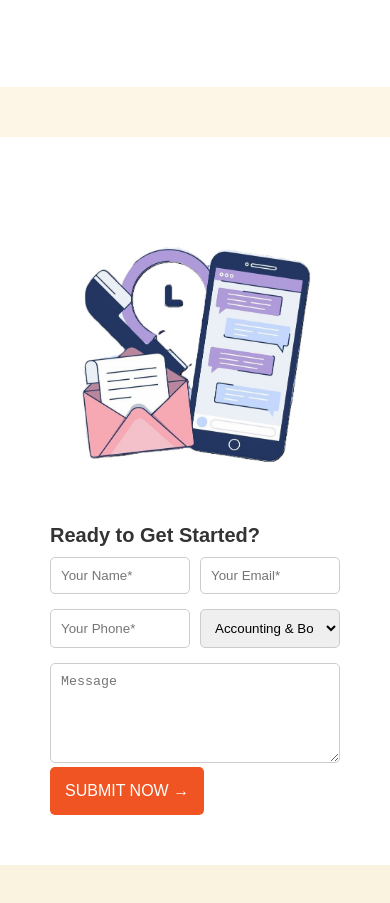
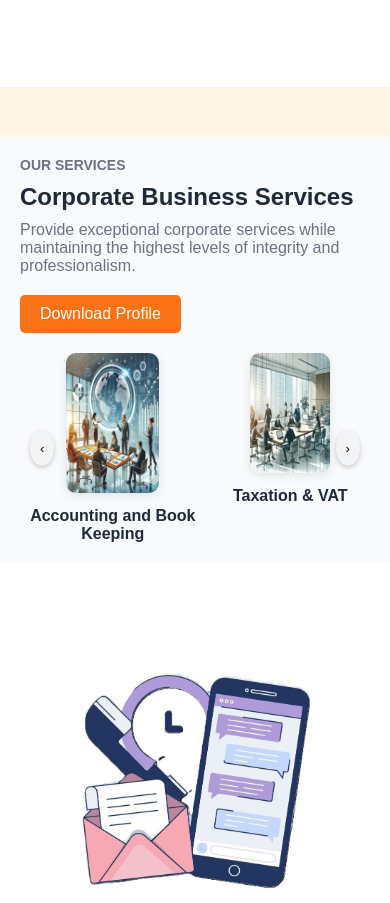
Before and after one commit to Ap1297/TechTax, a React (Create React App) app: page /about in a window 390 px wide. Shown: the part 2320-3223 px from the top of the page. Built offline with nearby package versions, Linux system fonts and the light colour scheme.

Commit message:
Slider added to about us

```diff
--- a/src/components/About.js
+++ b/src/components/About.js
@@ -1,5 +1,5 @@
 import React, { useState } from 'react';
-import Slider from "react-slick"; // Import react-slick for carousel
+import Slider from "./Slider";
 import FooterSection from "./Footer";
 import "../stylesheet/About.css";
 import accountServiceImg from "../assets/accountService.jpg";
@@ -147,7 +147,7 @@ const About = () => {
           </div>
         </div>
       </section>
-
+    <Slider/>
       {/* Contact Form */}
       <div className="contact-form">
         <div className="form-image">
--- /dev/null
+++ b/src/components/Slider.js
@@ -0,0 +1,82 @@
+import React, { useState } from "react";
+import "../stylesheet/Slider.css"; // Ensure the CSS file path is correct
+import financialImage from "../assets/businessAdvisory.jpg";
+import advisory from "../assets/businessSetup.jpg";
+
+const Slider = () => {
+  const [currentSlide, setCurrentSlide] = useState(0);
+
+  const slides = [
+    {
+      title: "Accounting and Book Keeping",
+      image: financialImage,
+    },
+    {
+      title: "Taxation & VAT",
+      image: advisory,
+    },
+    {
+      title: "Business Consulting",
+      image: financialImage, // Add more slides if needed
+    },
+    {
+      title: "Auditing Services",
+      image: advisory,
+    },
+  ];
+
+  const handlePrev = () => {
+    setCurrentSlide((prev) => (prev === 0 ? slides.length - 2 : prev - 1));
+  };
+
+  const handleNext = () => {
+    setCurrentSlide((prev) =>
+      prev >= slides.length - 2 ? 0 : prev + 1
+    );
+  };
+
+  return (
+    <div className="slider-container">
+      <div className="slider-grid">
+        {/* Left Content */}
+        <div className="slider-left">
+          <p className="services-label">Our Services</p>
+          <h1 className="services-title">Corporate Business Services</h1>
+          <p className="services-description">
+            Provide exceptional corporate services while maintaining the highest
+            levels of integrity and professionalism.
+          </p>
+          <button className="download-button">Download Profile</button>
+        </div>
+
+        {/* Slider Content */}
+        <div className="slider-right">
+          <button className="slider-button left" onClick={handlePrev}>
+            ‹
+          </button>
+
+          <div className="slider-img-container">
+            {slides
+              .slice(currentSlide, currentSlide + 2) // Display two slides
+              .map((slide, index) => (
+                <div key={index} className="slide">
+                  <img
+                    src={slide.image}
+                    alt={slide.title}
+                    className="slide-image"
+                  />
+                  <h2 className="slide-title">{slide.title}</h2>
+                </div>
+              ))}
+          </div>
+
+          <button className="slider-button right" onClick={handleNext}>
+            ›
+          </button>
+        </div>
+      </div>
+    </div>
+  );
+};
+
+export default Slider;
--- /dev/null
+++ b/src/stylesheet/Slider.css
@@ -0,0 +1,170 @@
+body {
+    margin: 0;
+    font-family: Arial, sans-serif;
+}
+
+.slider-container {
+    background-color: #f9fafb;
+    padding: 20px;
+}
+
+.slider-grid {
+    max-width: 1200px;
+    margin: 0 auto;
+    display: grid;
+    grid-template-columns: 1fr 2fr;
+    gap: 20px;
+    align-items: center;
+}
+
+.services-label {
+    font-size: 14px;
+    color: #6b7280;
+    font-weight: 600;
+    text-transform: uppercase;
+}
+
+.services-title {
+    font-size: 36px;
+    font-weight: bold;
+    color: #1f2937;
+    line-height: 1.2;
+    margin-top: 10px;
+}
+
+.services-description {
+    color: #6b7280;
+    margin-top: 10px;
+}
+
+.download-button {
+    margin-top: 20px;
+    background-color: #f97316;
+    color: white;
+    padding: 10px 20px;
+    border-radius: 5px;
+    border: none;
+    cursor: pointer;
+    font-size: 16px;
+}
+
+.download-button:hover {
+    background-color: #ea580c;
+}
+
+.slider-right {
+    position: relative;
+}
+
+.slider-img-container {
+    display: flex;
+    gap: 10px;
+    text-align: center;
+    overflow-x: hidden;
+    justify-content: center;
+}
+
+.slide-image {
+    border-radius: 10px;
+    box-shadow: 0 2px 10px rgba(0, 0, 0, 0.1);
+    max-width: 100%;
+    object-fit: cover;
+}
+
+.slide-title {
+    font-size: 18px;
+    font-weight: 600;
+    color: #1f2937;
+    margin-top: 10px;
+}
+
+.slider-button {
+    position: absolute;
+    top: 50%;
+    transform: translateY(-50%);
+    background-color: #f3f4f6;
+    padding: 10px;
+    border-radius: 50%;
+    border: none;
+    cursor: pointer;
+    box-shadow: 0 2px 5px rgba(0, 0, 0, 0.2);
+    z-index: 10;
+}
+
+.slider-button.left {
+    left: 10px;
+}
+
+.slider-button.right {
+    right: 10px;
+}
+
+/* Mobile Responsiveness */
+@media (max-width: 767px) {
+    .slider-grid {
+        grid-template-columns: 1fr; /* Stack the elements vertically */
+        gap: 20px;
+    }
+
+    .services-title {
+        font-size: 28px; /* Smaller font size on mobile */
+    }
+
+    .download-button {
+        font-size: 18px; /* Adjust button font size */
+        padding: 12px 25px; /* Larger touch area */
+    }
+
+    .slider-img-container {
+        display: flex;
+        gap: 5px;
+        text-align: center;
+        overflow-x: auto; /* Allow horizontal scroll */
+        justify-content: center;
+    }
+
+    .slide-image {
+        width: 50%; /* Limit image size for smaller screens */
+        margin: 0 auto;
+    }
+
+    .slide-title {
+        font-size: 16px; /* Slightly smaller title on mobile */
+    }
+
+    /* Display arrows on mobile */
+    .slider-button {
+        display: block; /* Ensure arrows are visible */
+        position: absolute;
+        top: 50%;
+        transform: translateY(-50%);
+        background-color: #f3f4f6;
+        padding: 10px;
+        border-radius: 50%;
+        border: none;
+        cursor: pointer;
+        box-shadow: 0 2px 5px rgba(0, 0, 0, 0.2);
+        z-index: 10;
+    }
+
+    /* Adjust positions of arrows */
+    .slider-button.left {
+        left: 10px;
+    }
+
+    .slider-button.right {
+        right: 10px;
+    }
+}
+
+
+@media (max-width: 480px) {
+    .services-title {
+        font-size: 24px; /* Even smaller font on very small screens */
+    }
+
+    .download-button {
+        font-size: 16px;
+        padding: 10px 20px;
+    }
+}
```
